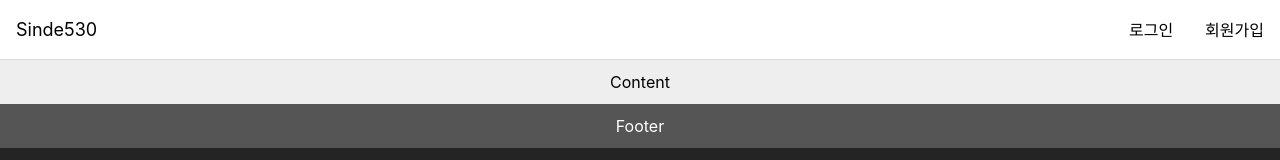
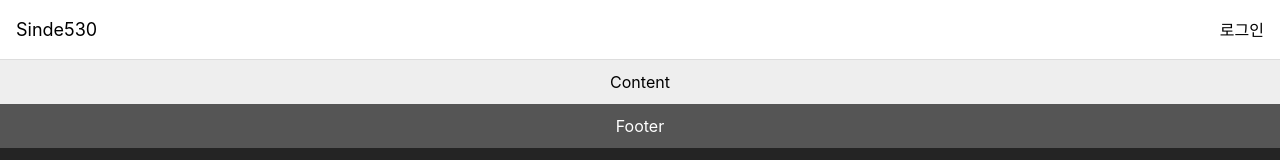
Before and after one commit to sinde530/sinde530-mainpage, a React (Vite) app: page / in a window 1280 px wide. Shown: the top 160 px of the page. Built offline with nearby package versions, Linux system fonts and the light colour scheme.

Commit message:
Remove SignUp

```diff
--- a/src/App.tsx
+++ b/src/App.tsx
@@ -2,7 +2,6 @@ import { Route, Routes } from 'react-router-dom';
 import MainLayout from './layouts/MainLayout';
 import Home from './pages/Home';
 import SignIn from './pages/SignIn';
-import SignUp from './pages/SignUp';
 
 export default function App() {
   return (
@@ -10,7 +9,6 @@ export default function App() {
       <Route element={<MainLayout />}>
         <Route path="/" element={<Home />} />
         <Route path="/account/service/signin" element={<SignIn />} />
-        <Route path="/account/service/create/signup" element={<SignUp />} />
       </Route>
     </Routes>
   );
--- a/src/components/Header/index.tsx
+++ b/src/components/Header/index.tsx
@@ -40,9 +40,6 @@ export default function Header() {
         <LinkTo to="/account/service/signin">
           <Text>로그인</Text>
         </LinkTo>
-        <LinkTo to="/account/service/create/signup">
-          <Text>회원가입</Text>
-        </LinkTo>
       </Box>
     </HeaderContainer>
   );
--- a/src/pages/SignUp/index.tsx
+++ /dev/null
@@ -1,7 +0,0 @@
-export default function SignUp() {
-  return (
-    <div>
-      <p>SignUp</p>
-    </div>
-  );
-}
```
